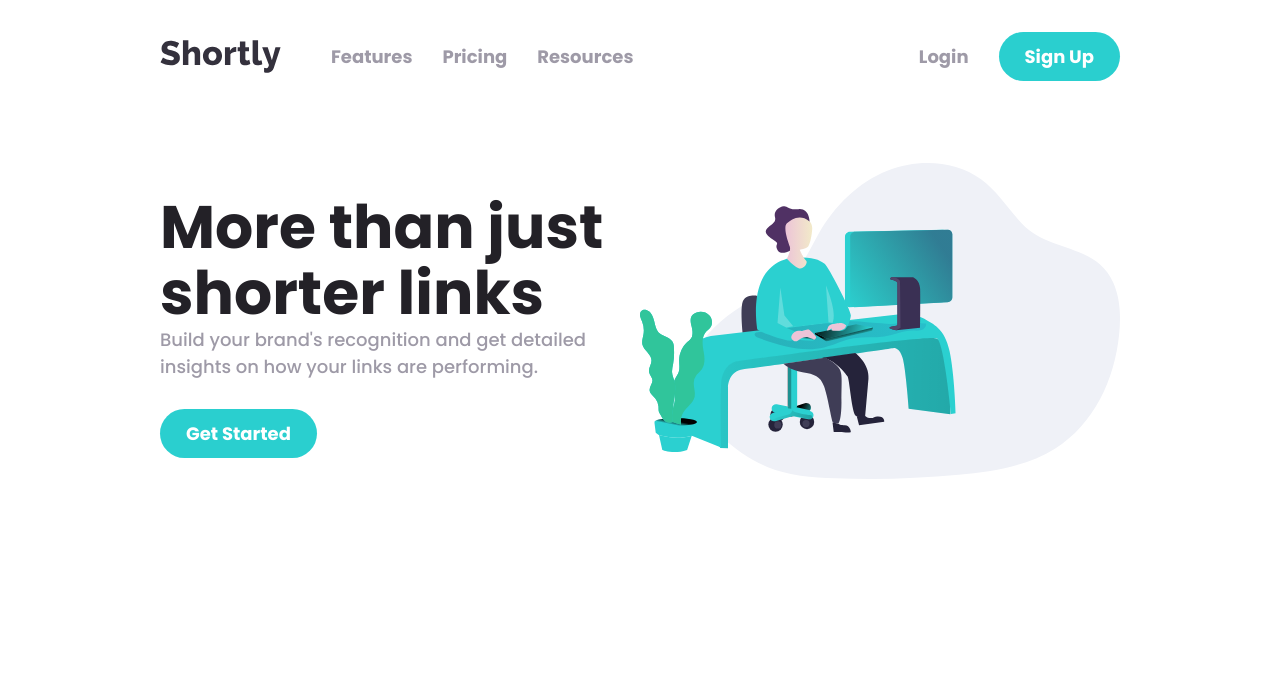
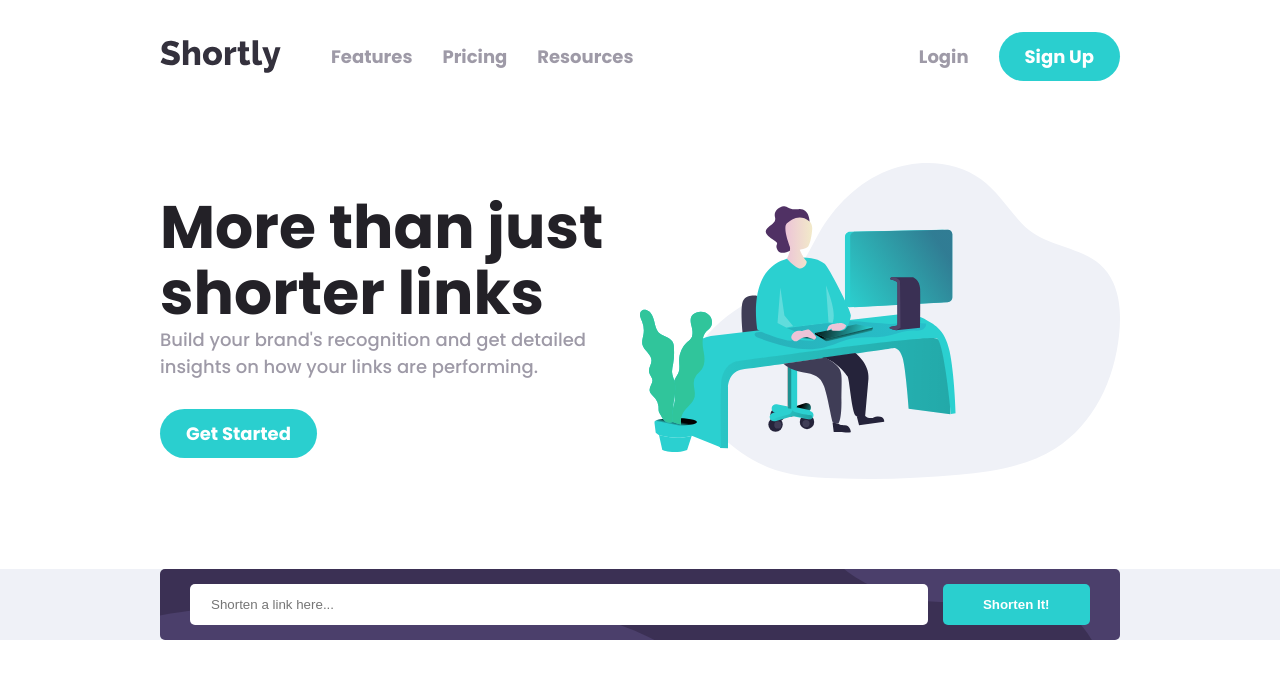
Before and after one commit to dasurahul/url-shortening-api-master, a React (Create React App) app: page / in a window 1280 px wide. Shown: the top 678 px of the page. Built offline with nearby package versions, Linux system fonts and the light colour scheme.

Commit message:
My Commit

```diff
--- a/src/App.js
+++ b/src/App.js
@@ -1,6 +1,8 @@
 import React from "react";
 import Navbar from "./components/Navbar";
 import image from "./illustration-working.svg";
+
+import Form from "./components/Form";
 
 import styled from "styled-components";
 
@@ -78,6 +80,9 @@ const App = () => {
         </Hero>
         <Image src={image} alt="illustration-working" />
       </Container>
+      <section style={{ backgroundColor: "#EFF1F7" }}>
+        <Form />
+      </section>
     </div>
   );
 };
--- /dev/null
+++ b/src/components/Form.js
@@ -0,0 +1,73 @@
+import React from "react";
+
+import styled from "styled-components";
+
+import desktop from "../bg-shorten-desktop.svg";
+import mobile from "../bg-shorten-mobile.svg";
+
+const Container = styled.div`
+  max-width: 1000px;
+  margin-top: 40px;
+  margin-bottom: 40px;
+  margin-left: auto;
+  margin-right: auto;
+  padding-left: 20px;
+  padding-right: 20px;
+`;
+
+const FormContainer = styled.div`
+  background-color: var(--dark-violet);
+  background-image: url(${(props) => props.desktop});
+  padding: 15px 30px;
+  border-radius: 5px;
+  @media (max-width: 800px) {
+    background-image: url(${(props) => props.mobile});
+  }
+`;
+
+const MyForm = styled.form`
+  display: grid;
+  gap: 15px;
+  grid-template-columns: 10fr 2fr;
+  @media (max-width: 800px) {
+    grid-template-columns: 1fr;
+  }
+`;
+
+const Input = styled.input`
+  border-radius: 5px;
+  padding: 10px 20px;
+  font-weight: 500;
+  border: 1px solid transparent;
+`;
+
+const Button = styled.button`
+  font-weight: 700;
+  color: #fff;
+  background-color: var(--cyan);
+  padding: 12px 26px;
+  border-color: var(--cyan);
+  border-radius: 5px;
+  border: 1px solid transparent;
+  &:hover {
+    background-color: var(--light-cyan);
+    border-color: var(--light-cyan);
+    color: #fff;
+  }
+  transition: all 300ms;
+`;
+
+const Form = () => {
+  return (
+    <Container>
+      <FormContainer desktop={desktop} mobile={mobile}>
+        <MyForm>
+          <Input type="text" placeholder="Shorten a link here..." />
+          <Button>Shorten It!</Button>
+        </MyForm>
+      </FormContainer>
+    </Container>
+  );
+};
+
+export default Form;
--- a/src/index.css
+++ b/src/index.css
@@ -9,8 +9,6 @@
   --grayish-violet: hsl(257, 7%, 63%);
   --very-dark-blue: hsl(255, 11%, 22%);
   --very-dark-violet: hsl(260, 8%, 14%);
-  --mobile: 375px;
-  --desktop: 1440px;
 }
 
 * {
```
Also changed, not shown: src/bg-shorten-desktop.svg (added), src/bg-shorten-mobile.svg (added).
